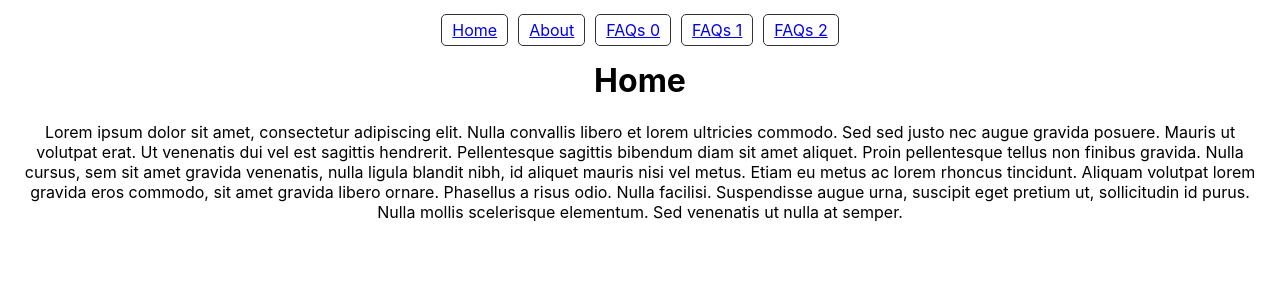
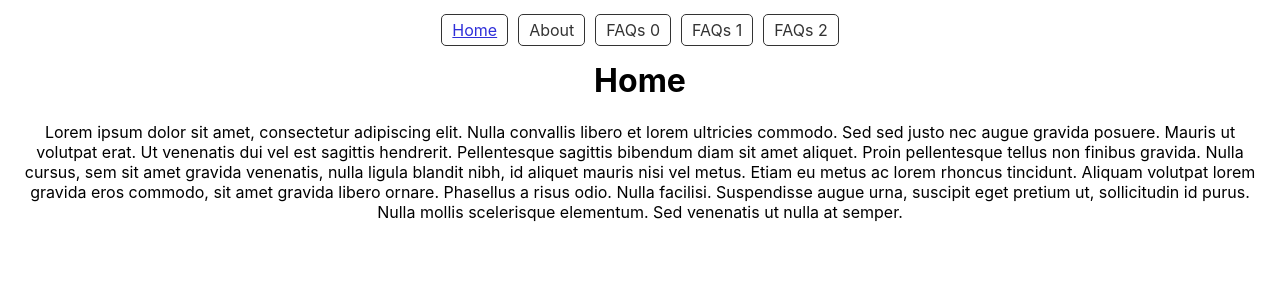
Before and after one commit to The-Valley-School/react-s7-router, a React (Create React App) app: page / in a window 1280 px wide. Shown: the top 300 px of the page. Built offline with nearby package versions, Linux system fonts and the light colour scheme.

Commit message:
Added not found and active class for links

```diff
--- a/src/App.css
+++ b/src/App.css
@@ -11,6 +11,13 @@
   border-radius: 5px;
   margin: 5px;
   padding: 5px 10px;
+  text-decoration: none;
+  color: #333;
+}
+
+.navigation a.active {
+  text-decoration: underline;
+  color: #2f2fd9;
 }
 
 .page {
--- a/src/App.js
+++ b/src/App.js
@@ -1,15 +1,17 @@
 import React from 'react';
 import './App.css';
-import { Link, BrowserRouter, Routes, Route } from "react-router-dom";
+import { NavLink, BrowserRouter, Routes, Route } from "react-router-dom";
 import Home from './components/Home';
 
 // Import clásico para componentes no lazy
 // import Faqs from './components/Faqs';
 // import About from './components/About';
+// import NotFound from './components/NotFound';
 
 // Importamos componentes lazy
 const About = React.lazy(() => import("./components/About"));
 const Faqs = React.lazy(() => import("./components/Faqs"));
+const NotFound = React.lazy(() => import("./components/NotFound"));
 
 function App() {
   return (
@@ -17,11 +19,11 @@ function App() {
       <BrowserRouter>
 
         <nav className='navigation'>
-          <Link to="/">Home</Link>
-          <Link to="/about">About</Link>
-          <Link to="/faqs/0">FAQs 0</Link>
-          <Link to="/faqs/1">FAQs 1</Link>
-          <Link to="/faqs/2">FAQs 2</Link>
+          <NavLink to="/">Home</NavLink>
+          <NavLink to="/about">About</NavLink>
+          <NavLink to="/faqs/0">FAQs 0</NavLink>
+          <NavLink to="/faqs/1">FAQs 1</NavLink>
+          <NavLink to="/faqs/2">FAQs 2</NavLink>
         </nav>
 
         <Routes>
@@ -31,6 +33,9 @@ function App() {
           {/* Rutas cargadas de forma lazy */}
           <Route path='/about' element={<React.Suspense fallback={<p>Cargando...</p>}> <About></About> </React.Suspense>}></Route>
           <Route path='/faqs/:id' element={<React.Suspense fallback={<p>Cargando...</p>}> <Faqs></Faqs> </React.Suspense>}></Route>
+
+          {/* Paginas no encontradas */}
+          <Route path="*" element={<React.Suspense fallback={<p>Cargando...</p>}> <NotFound></NotFound> </React.Suspense>}></Route>
         </Routes>
 
       </BrowserRouter>
--- /dev/null
+++ b/src/components/NotFound.js
@@ -0,0 +1,11 @@
+const NotFound = () => {
+
+    return (
+      <div className="page">
+        <h1>404 - Página no encontrada</h1>
+        <p>No existe la ruta actual, por favor utiliza los enlaces del menú para navegar.</p>
+      </div>
+    );
+  }
+
+  export default NotFound;
```
